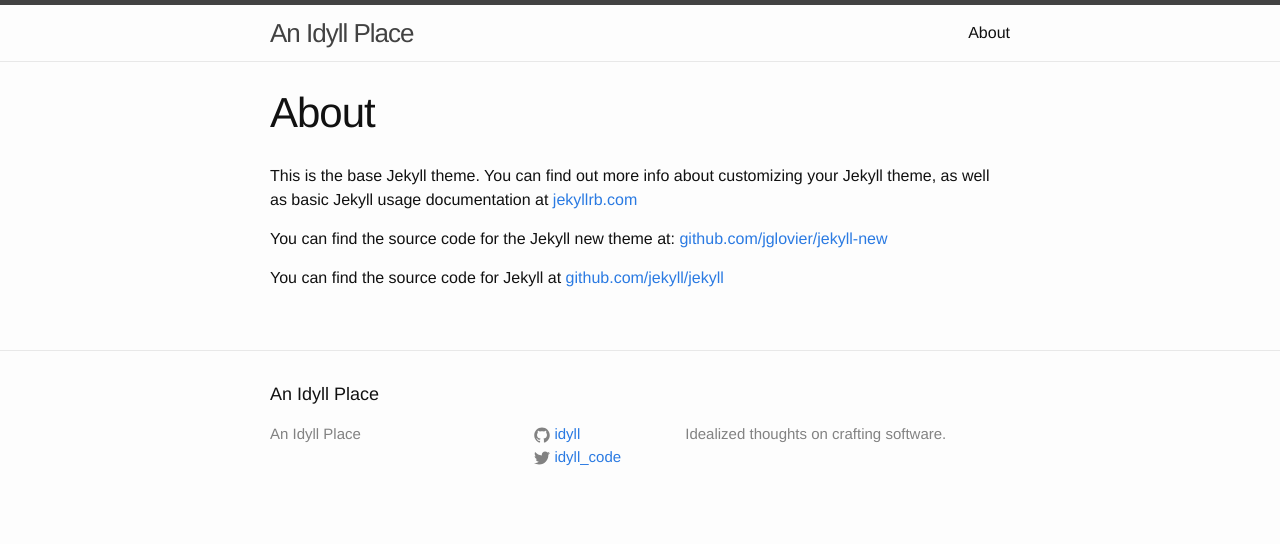
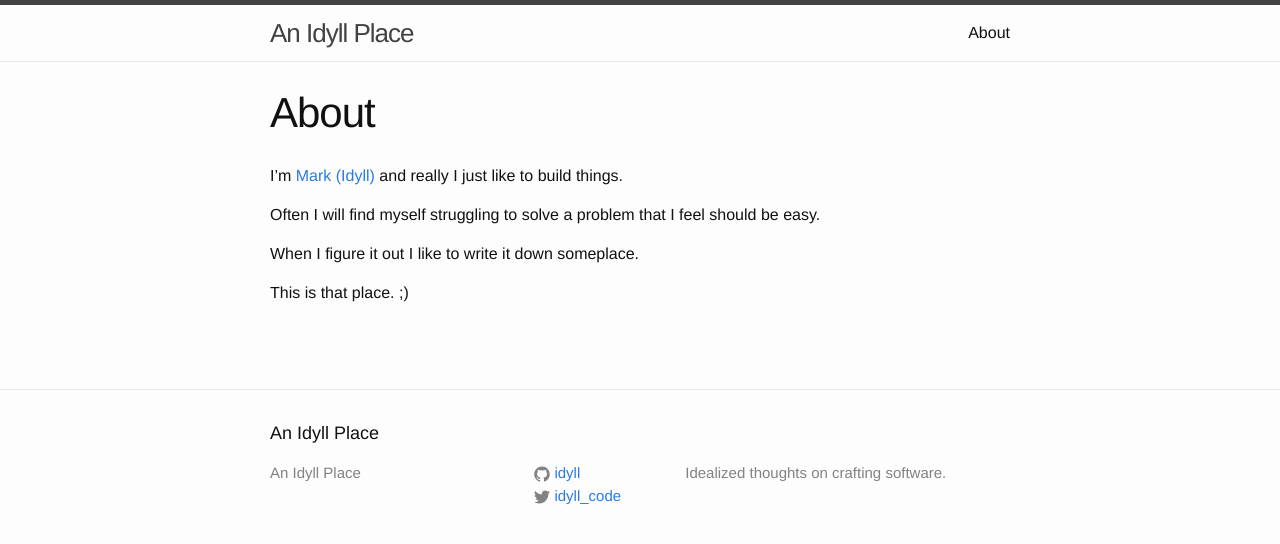
Before and after one commit to idyll/idyll.github.io, a Jekyll site: the page built from about.md, in a window 1280 px wide. Shown: the top 544 px of the page. Built offline with Jekyll 4.4.1, drawn with Linux system fonts in a browser that asks for light colours.

```diff
--- a/about.md
+++ b/about.md
@@ -4,8 +4,12 @@ title: About
 permalink: /about/
 ---
 
-This is the base Jekyll theme. You can find out more info about customizing your Jekyll theme, as well as basic Jekyll usage documentation at [jekyllrb.com](http://jekyllrb.com/)
+I'm [Mark (Idyll)]([github.com/idyll) and really I just like to build things.
 
-You can find the source code for the Jekyll new theme at: [github.com/jglovier/jekyll-new](https://github.com/jglovier/jekyll-new)
+Often I will find myself struggling to solve a problem that I feel should be easy.
 
-You can find the source code for Jekyll at [github.com/jekyll/jekyll](https://github.com/jekyll/jekyll)
+When I figure it out I like to write it down someplace.
+
+This is that place. ;)
+<br/>
+<br/>
```
Also changed, not shown: _posts/2014-12-29-karabiner-keymap-osx.markdown (added, +75 -0 lines), Gemfile.lock, 1 other file.
